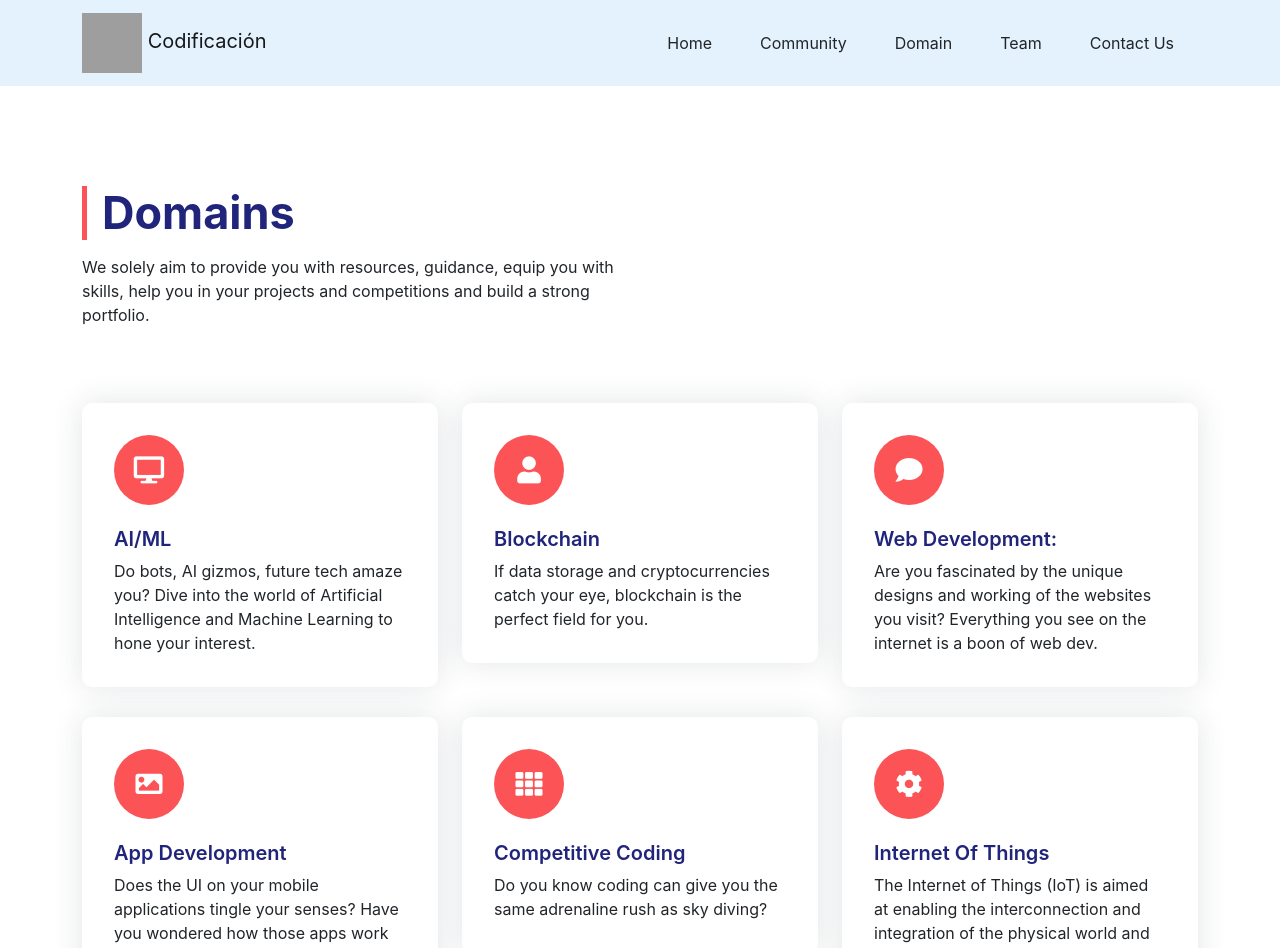
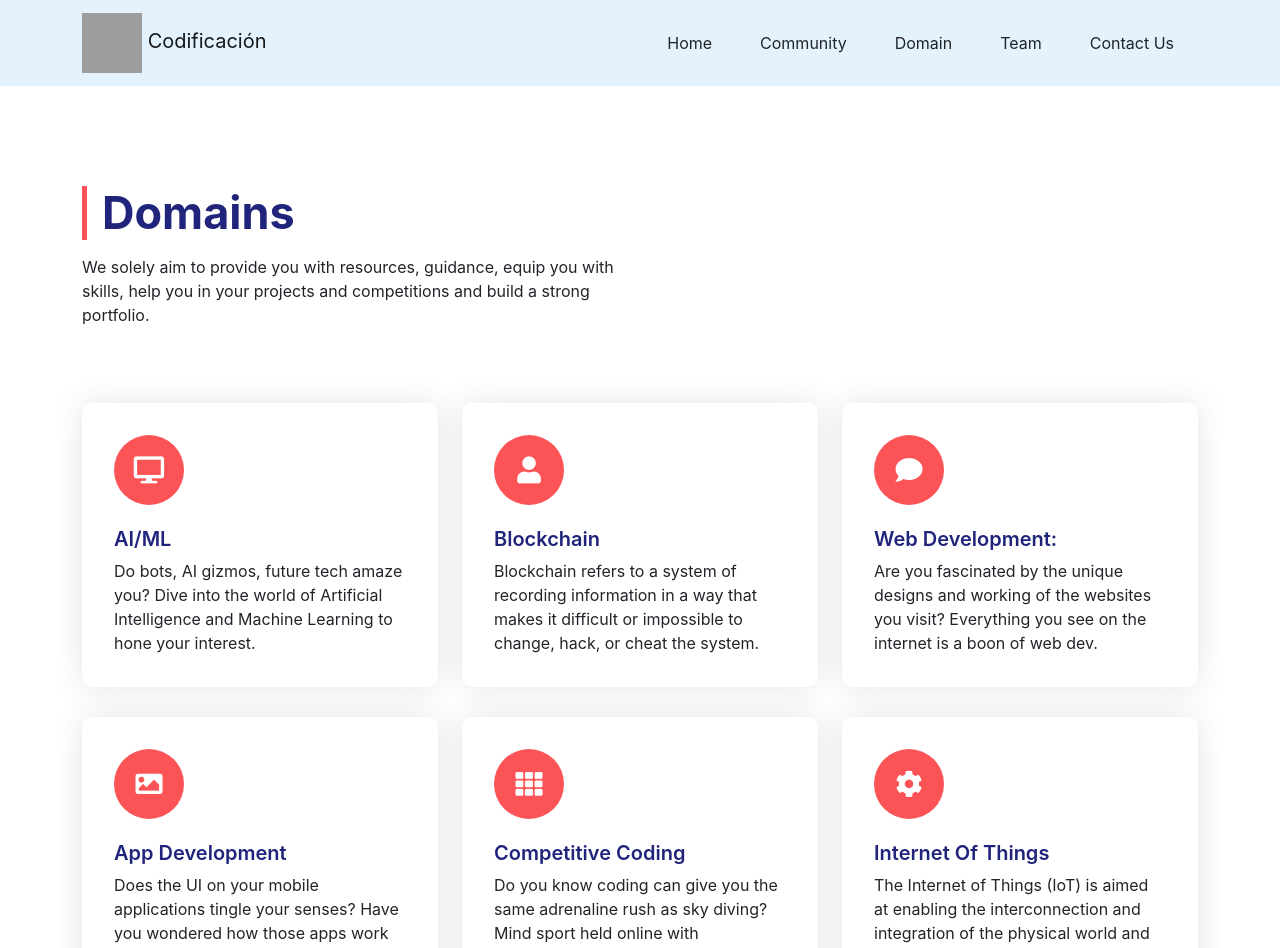
Before and after one commit to Codificacion-Circulo/codificacion.org, a React (Create React App) app: page /domain in a window 1280 px wide. Shown: the top 948 px of the page. Built offline with nearby package versions, Linux system fonts and the light colour scheme; grey boxes are pictures that could not be loaded.

Commit message:
somethings

```diff
--- a/src/pages/domain/Domain.js
+++ b/src/pages/domain/Domain.js
@@ -39,8 +39,8 @@ const Domain = () => {
               <div class="feature-content">
                 <h5>Blockchain</h5>
                 <p>
-                  If data storage and cryptocurrencies catch your eye,
-                  blockchain is the perfect field for you.
+Blockchain refers to a system of recording information in a way that makes it difficult or impossible to change, hack, or cheat the system.
+
                 </p>
               </div>
             </div>
@@ -79,7 +79,7 @@ const Domain = () => {
               <div class="feature-content">
                 <h5>Competitive Coding</h5>
                 <p>
-                Do you know coding can give you the same adrenaline rush as sky diving?
+                Do you know coding can give you the same adrenaline rush as sky diving? Mind sport held online with participants trying to solve a program
                 </p>
               </div>
             </div>
```
Also changed, not shown: src/assets/domain/web-dev.svg (added).
